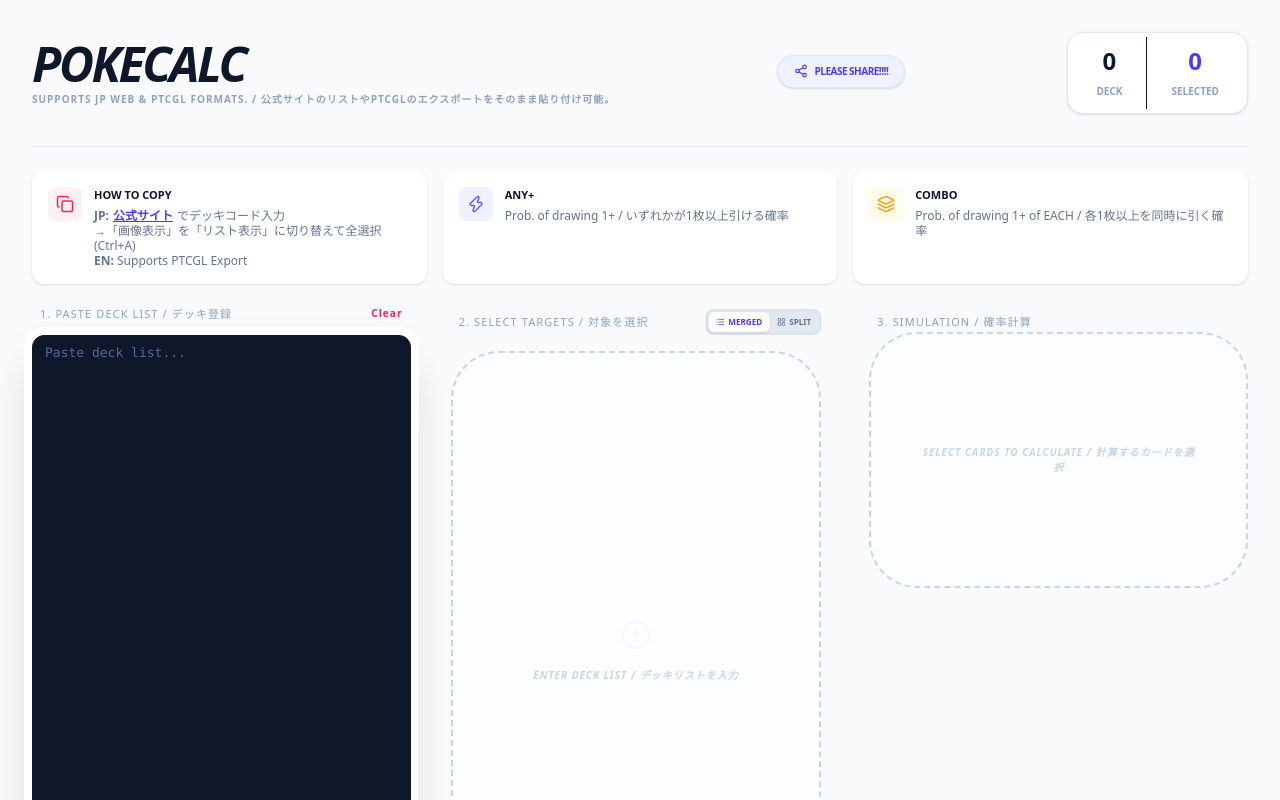
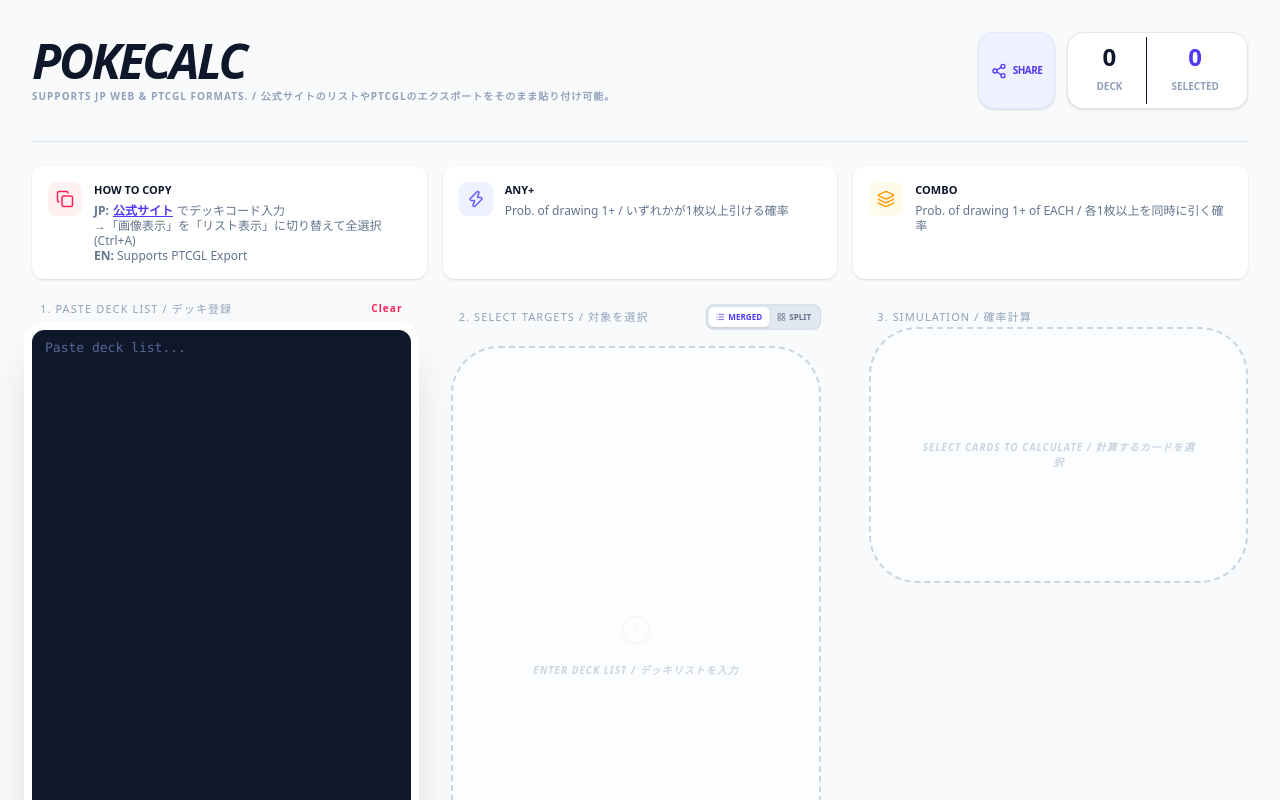
Before and after one commit to liquidboilerfuel/POKECALC, a Next.js app in the folder pokecalc/: page / in a window 1280 px wide. Shown: the top 800 px of the page. Built offline with nearby package versions, Linux system fonts and the light colour scheme.

Commit message:
fix: モバイルUIのレイアウト改善

```diff
--- a/pokecalc/app/page.tsx
+++ b/pokecalc/app/page.tsx
@@ -249,24 +249,27 @@
                 <h1 className="text-5xl font-black tracking-tighter italic text-slate-900">POKECALC</h1>
                 <p className="text-[10px] font-bold text-slate-400 mt-1 uppercase tracking-widest">Supports JP Web & PTCGL formats. / 公式サイトのリストやPTCGLのエクスポートをそのまま貼り付け可能。</p>
             </div>
-            <button
-              onClick={handleShare}
-              className="mb-1 flex items-center gap-1.5 bg-indigo-50 border border-indigo-100 text-indigo-600 px-4 py-2 rounded-full hover:bg-indigo-100 transition-all shadow-sm active:scale-95 group"
-            >
-              <Share2 size={14} className="group-hover:animate-bounce" />
-              <div className="flex flex-col items-start line-height-tight">
-                <span className="text-[10px] font-black uppercase tracking-tighter">Please Share!!!!</span>
+            <div className="flex items-stretch gap-3 w-full md:w-auto justify-end">
+              {/* Share Button: スマホでは数字の左隣、PCではその配置を維持しつつ調整 */}
+              <button
+                onClick={handleShare}
+                className="flex items-center gap-1.5 bg-indigo-50 border border-indigo-100 text-indigo-600 px-3 py-3 md:py-2 rounded-2xl hover:bg-indigo-100 transition-all shadow-sm active:scale-95 group"
+              >
+                <Share2 size={16} className="group-hover:animate-bounce" />
+                <span className="hidden md:inline text-[10px] font-black uppercase tracking-tighter">Share</span>
+              </button>
+
+              {/* Counter Cards */}
+              <div className="flex bg-white p-1 rounded-2xl shadow-sm border border-slate-200">
+                <div className="px-5 md:px-6 py-2 border-r text-center">
+                  <span className="text-xl md:text-2xl font-black tabular-nums leading-none">{totalCount}</span><br/>
+                  <span className="text-[9px] md:text-[10px] font-black text-slate-400 uppercase">Deck</span>
+                </div>
+                <div className="px-5 md:px-6 py-2 text-center">
+                  <span className="text-xl md:text-2xl font-black text-indigo-600 tabular-nums leading-none">{selectedCards.length}</span><br/>
+                  <span className="text-[9px] md:text-[10px] font-black text-slate-400 uppercase">Selected</span>
+                </div>
               </div>
-            </button>
-            <div className="flex bg-white p-1 rounded-2xl shadow-sm border border-slate-200 mt-4 md:mt-0">
-                <div className="px-6 py-2 border-r text-center">
-                    <span className="text-2xl font-black tabular-nums">{totalCount}</span><br/>
-                    <span className="text-[10px] font-black text-slate-400 uppercase">Deck</span>
-                </div>
-                <div className="px-6 py-2 text-center">
-                    <span className="text-2xl font-black text-indigo-600 tabular-nums">{selectedCards.length}</span><br/>
-                    <span className="text-[10px] font-black text-slate-400 uppercase">Selected</span>
-                </div>
             </div>
         </header>
 
```
